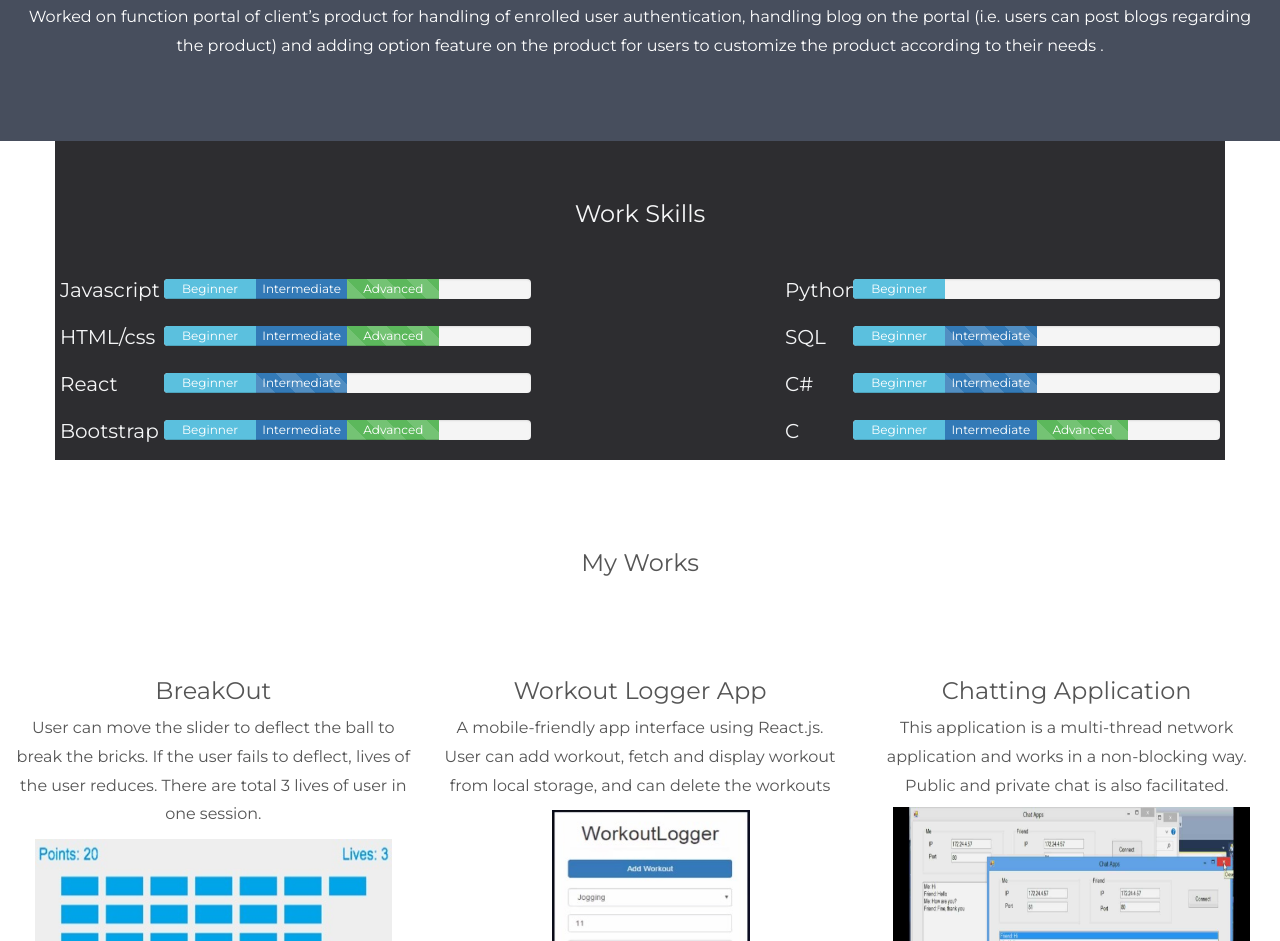
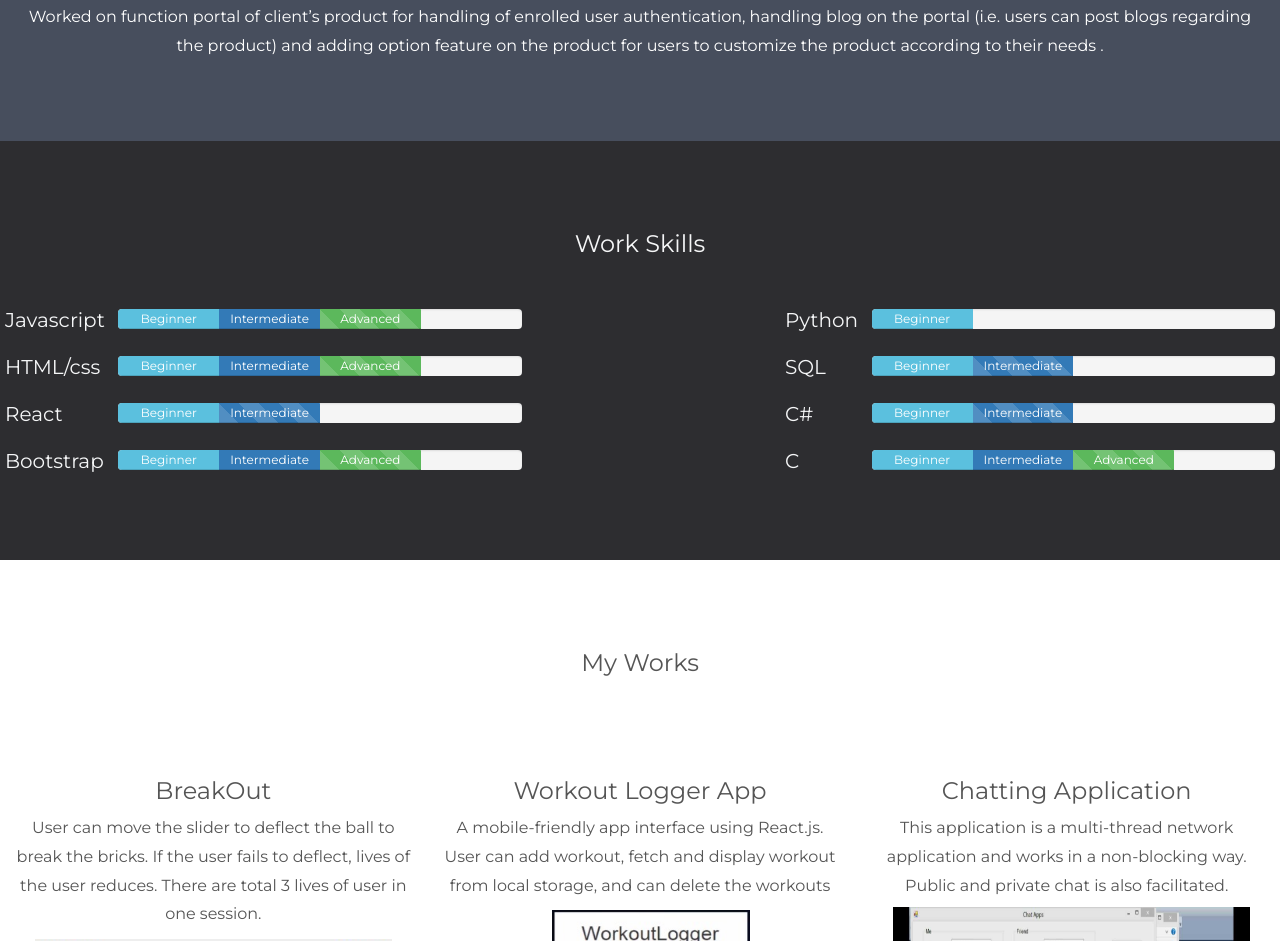
Before and after one commit to Gauravk26/Gauravk26.github.io, a plain HTML site: page index.html in a window 1280 px wide. Shown: the part 840-1781 px from the top of the page. Drawn offline with nearby package versions, Linux system fonts and the light colour scheme.

Commit message:
Initial Commit

```diff
--- a/index.html
+++ b/index.html
@@ -128,7 +128,7 @@ text-indent: 125px;
 	<p>Worked on function portal of client’s product for handling of enrolled user authentication, handling blog on the portal (i.e. users can post blogs regarding the product) and adding option feature on the product for users to customize the product according to their needs .</p>
 </div>
 
-<div class="container bg-5 edit-padding ">
+<div class="container-fluid bg-5 edit-padding ">
 	<h3 class="margin text-center">Work Skills</h3>
 	<div class="row">
 		<div class="col-md-1 ">	Javascript	</div>
```
